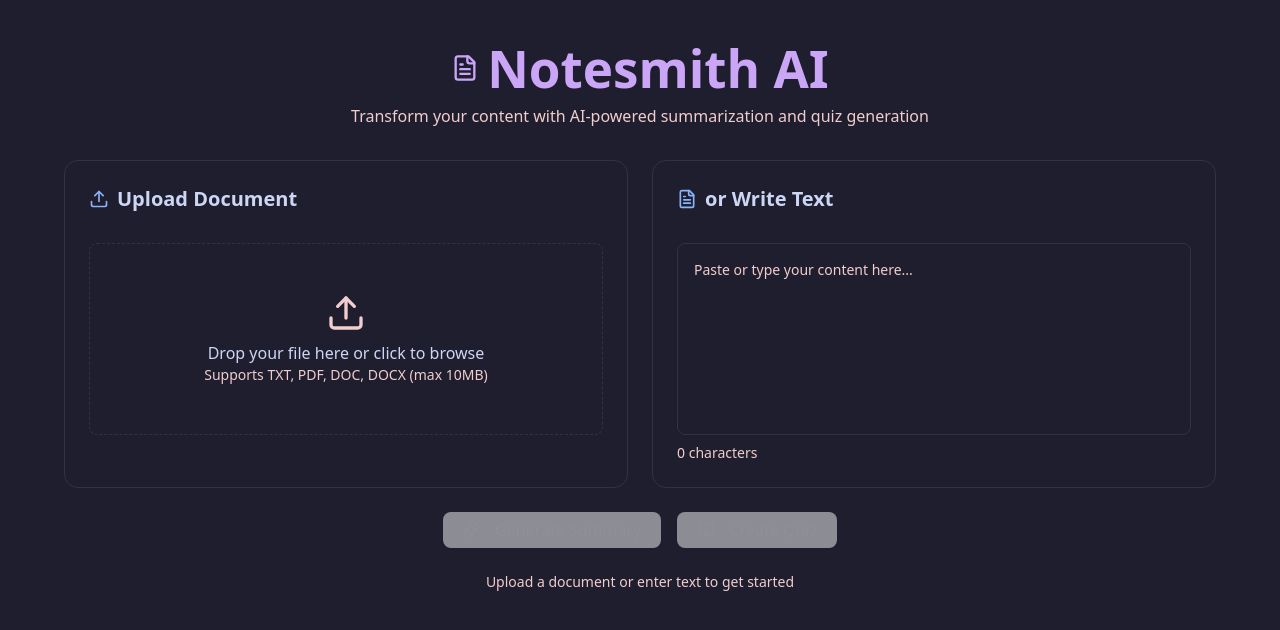
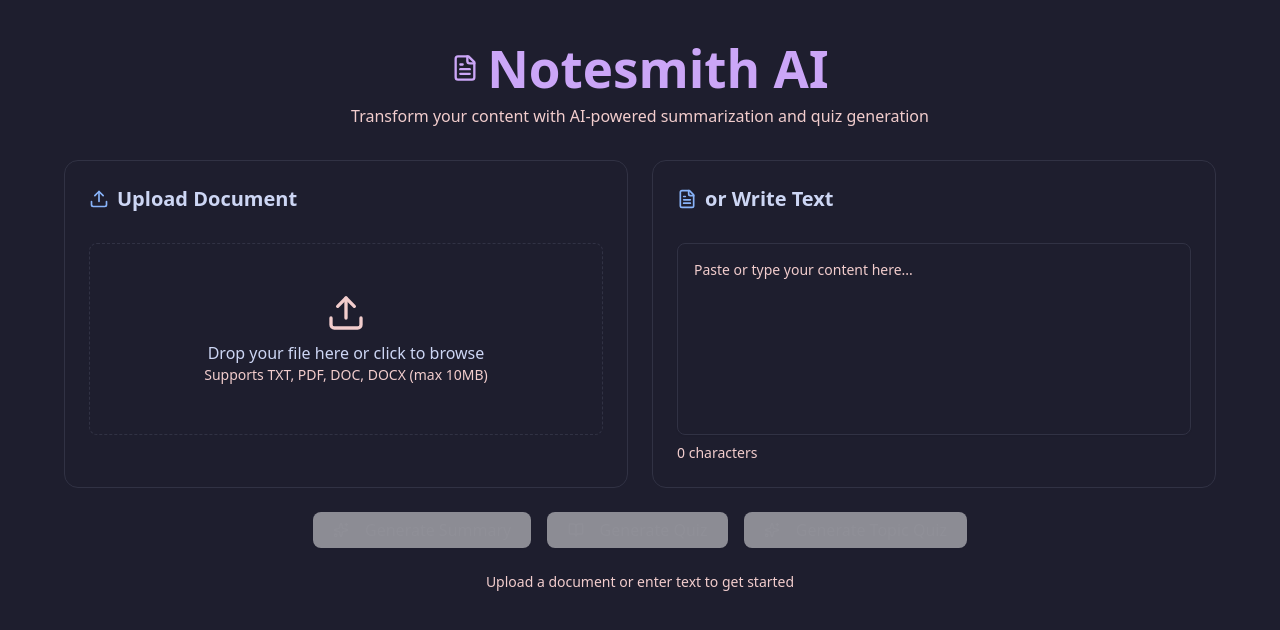
Before and after one commit to saritakarwaa/notesmith-ai, a React (Vite) app in the folder frontend/: page / in a window 1280 px wide. Shown: the top 630 px of the page. Built offline with nearby package versions, Linux system fonts and the light colour scheme.

Commit message:
add topic quiz

```diff
--- a/frontend/src/components/pages/Index.tsx
+++ b/frontend/src/components/pages/Index.tsx
@@ -14,7 +14,6 @@ import { useDispatch } from 'react-redux';
 import { setQuiz, setSummary } from '@/features/notesSlice';
 
 // Types
-
 type QuizQuestion = {
   question: string;
   options: Record<string, string>;
@@ -100,6 +99,7 @@ const NotesmithAI = () => {
   const fileInputRef = useRef<HTMLInputElement>(null);
   const dispatch = useDispatch();
   const { toast } = useToast();
+  const [isGeneratingTopicQuiz, setIsGeneratingTopicQuiz] = useState(false);
   const baseUrl = "http://localhost:3000/api";
 
   const validateAndHandleFile = (file: File): boolean => {
@@ -175,6 +175,39 @@ const NotesmithAI = () => {
     }
   };
 
+  const handleGenerateTopicQuiz=async()=>{
+    if(!textInput.trim()) return;
+    setIsGeneratingTopicQuiz(true);
+    try{
+      const response=await fetch(`${baseUrl}/generate-quiz/topic`,{
+        method:"POST",
+        headers: { "Content-Type": "application/json" },
+        body: JSON.stringify({ text: textInput }),
+      })
+      const data=await response.json()
+      console.log(data)
+      console.log("Status:", response.status);
+      if(response.ok && data.quiz){
+        dispatch(setQuiz(data.quiz))
+        setDialogData({
+          open:true,
+          title:"Quiz",
+          content:data.quiz
+        })
+      }
+      else{
+        setDialogData({ open: true, title: "Error", content: data.message });
+        toast({ title: "Topic Quiz Failed", description: data.message || "No quiz returned." });
+      }
+    }
+    catch(error){
+      toast({ title: "Error", description: "Something went wrong." });
+    }
+    finally{
+      setIsGeneratingTopicQuiz(false)
+    }
+  }
+
   return (
     <div className="min-h-screen w-full py-10 px-4 sm:px-6 md:px-8 lg:px-10 flex flex-col items-center bg-[#1e1e2e] text-[#cdd6f4]">
       <div className="text-center mb-8">
@@ -244,8 +277,12 @@ const NotesmithAI = () => {
           <Sparkles className="h-5 w-5 mr-2" /> {isSummarizing ? "Processing..." : "Generate Summary"}
         </Button>
 
-        <Button onClick={handleGenerateQuiz} disabled={!hasContent || isGeneratingQuiz} variant="outline" className="border border-[#313244] text-white hover:bg-[#313244] px-6 py-3 rounded-md text-lg">
-          <BookOpen className="h-5 w-5 mr-2" /> {isGeneratingQuiz ? "Processing..." : "Create Quiz"}
+        <Button onClick={handleGenerateQuiz} disabled={!hasContent || isGeneratingQuiz} variant="outline" className="bg-[#b4befe] hover:bg-[#cba6f7] text-white px-6 py-3 rounded-md text-lg">
+          <BookOpen className="h-5 w-5 mr-2" /> {isGeneratingQuiz ? "Processing..." : "Generate Quiz"}
+        </Button>
+
+        <Button onClick={handleGenerateTopicQuiz} disabled={!textInput.trim() || isGeneratingTopicQuiz} className="bg-[#b4befe] hover:bg-[#cba6f7] text-white px-6 py-3 rounded-md text-lg">
+          <Sparkles className="h-5 w-5 mr-2" /> {isGeneratingTopicQuiz ? "Processing..." : "Generate Topic Quiz"}
         </Button>
       </div>
 
```
